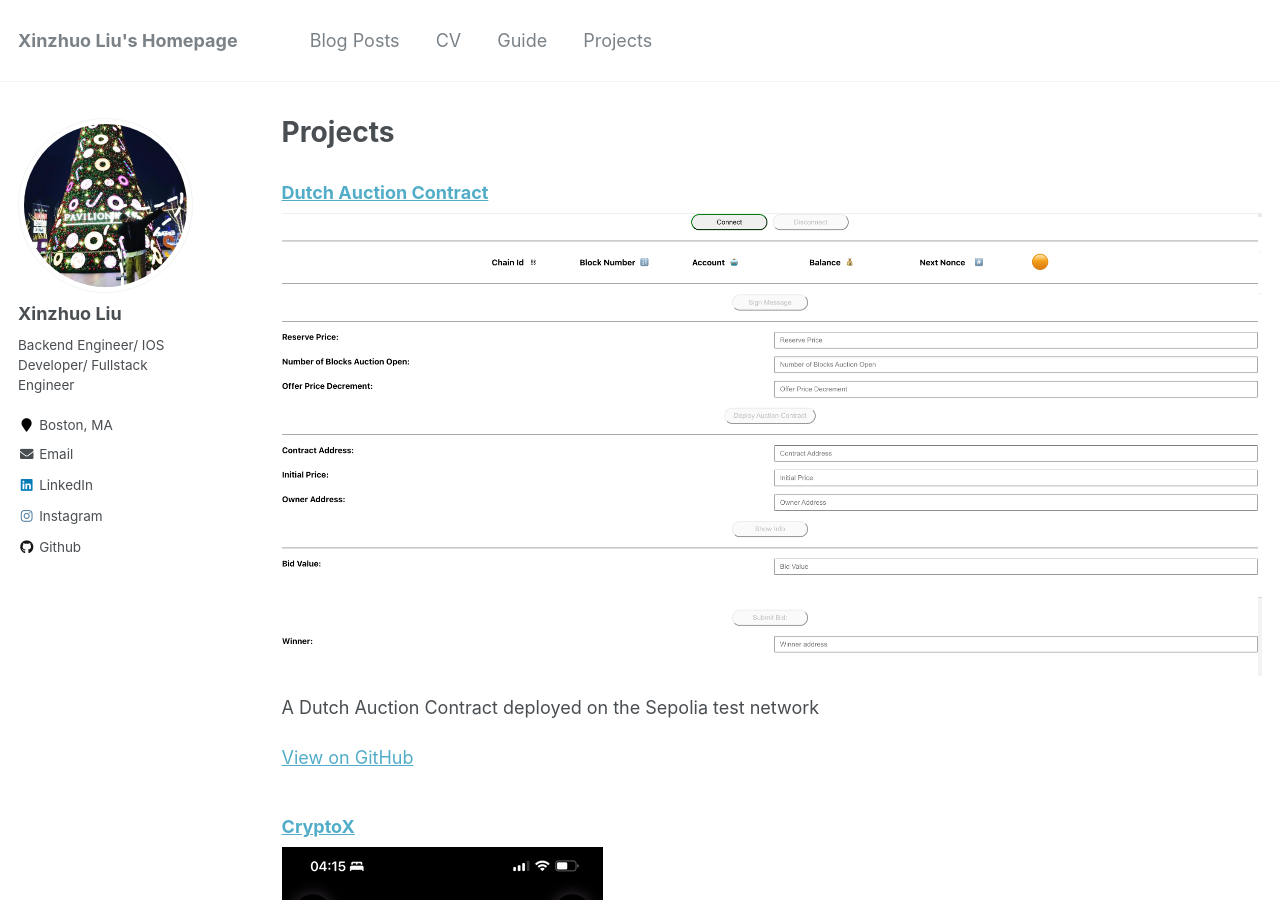
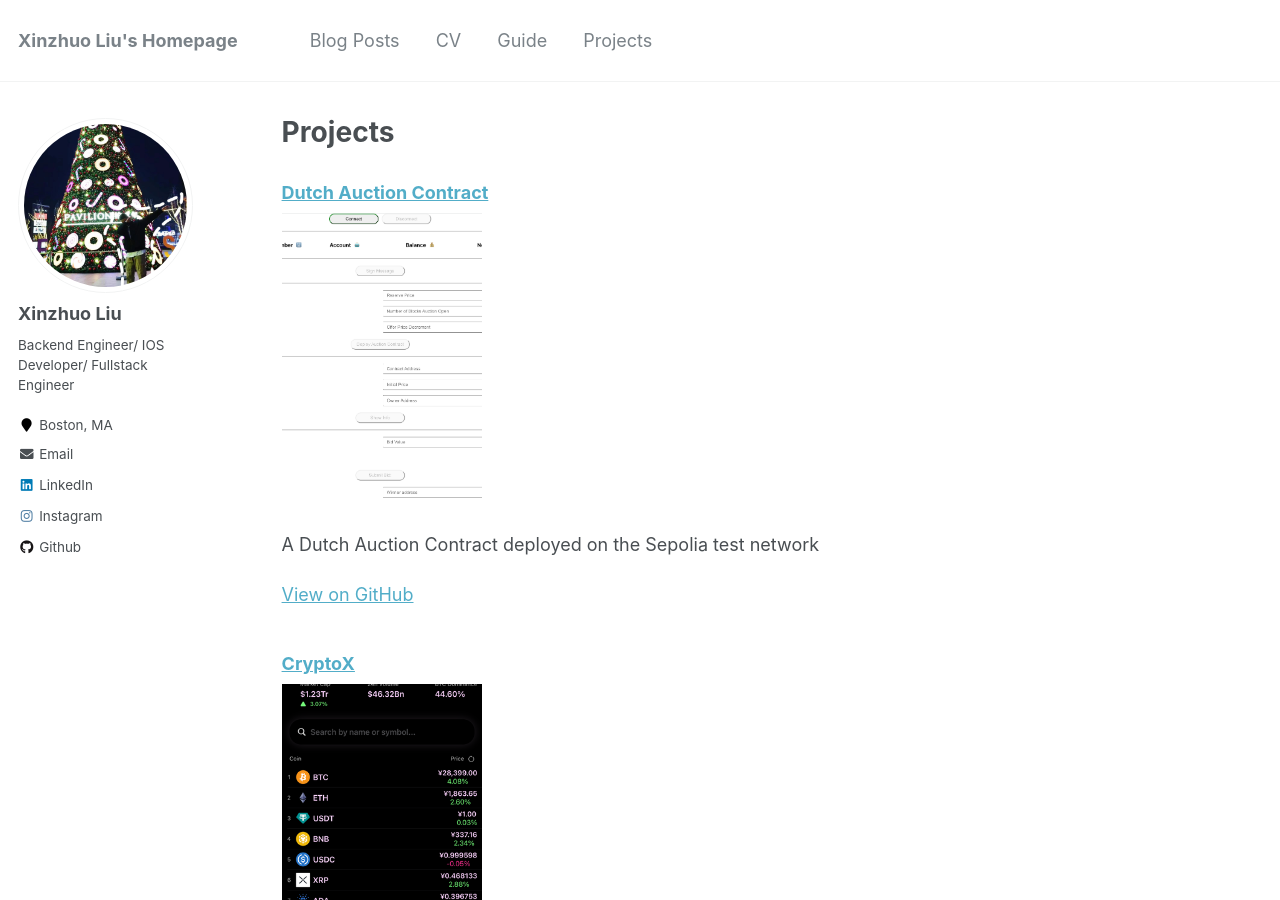
Before and after one commit to Uni-boy/uni-boy.github.io, a Jekyll site: the page built from _pages/projects.html, in a window 1280 px wide and 900 px high. Built offline with Jekyll 4.4.1, drawn with Linux system fonts in a browser that asks for light colours.

```diff
--- a/_pages/projects.html
+++ b/_pages/projects.html
@@ -10,7 +10,7 @@
 {% for project in site.projects %}
 <div class="project">
   <h3><a href="{{ project.url }}">{{ project.title }}</a></h3>
-  <img src="{{ site.baseurl }}{{ project.image }}" alt="{{ project.title }}"/>
+  <img src="{{ site.baseurl }}{{ project.image }}" alt="{{ project.title }}" style="width: 200px; height: 300px; object-fit: cover;"/>
   <p>{{ project.description }}</p>
   <p><a href="{{ project.github_url }}" target="_blank">View on GitHub</a></p>
 </div>
```
